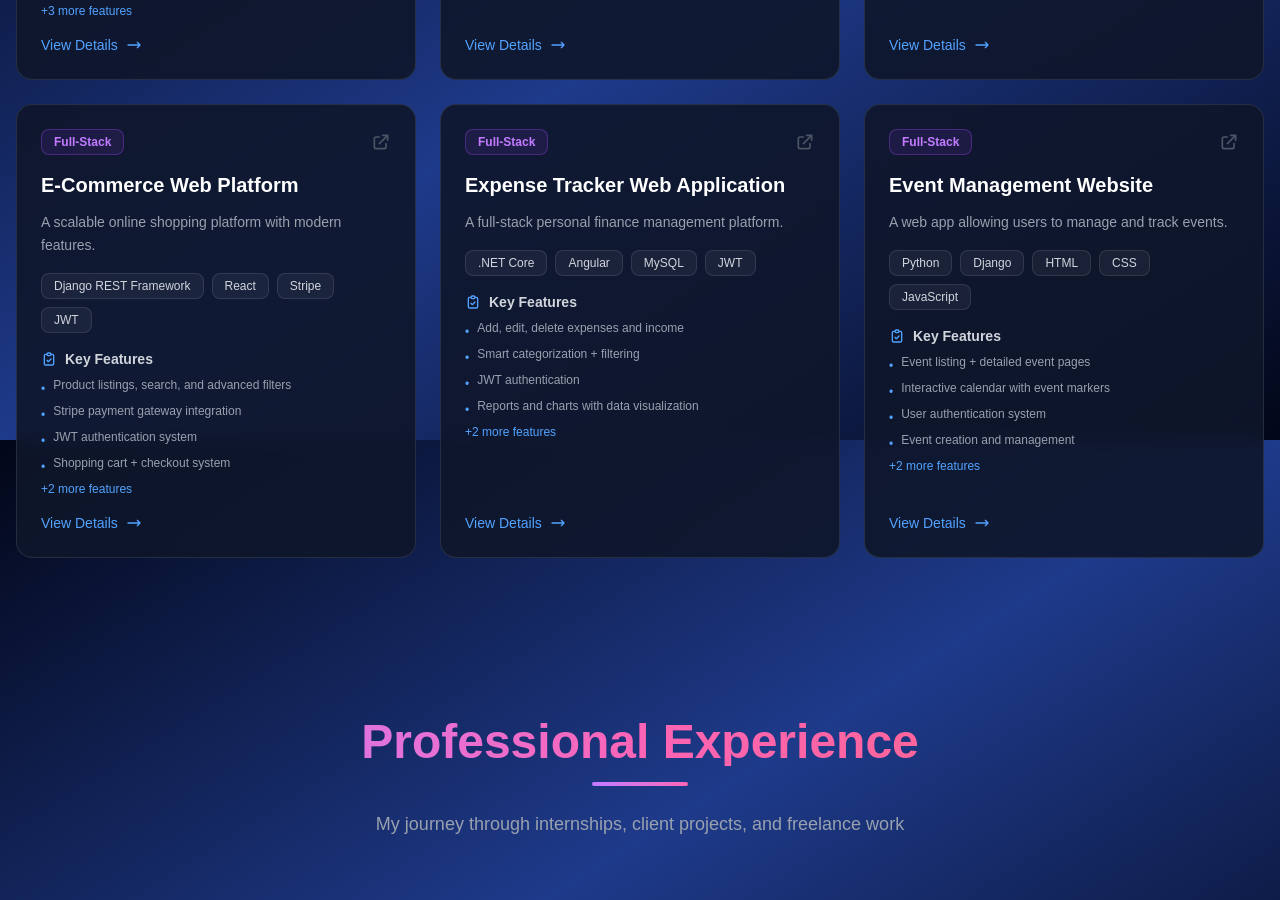
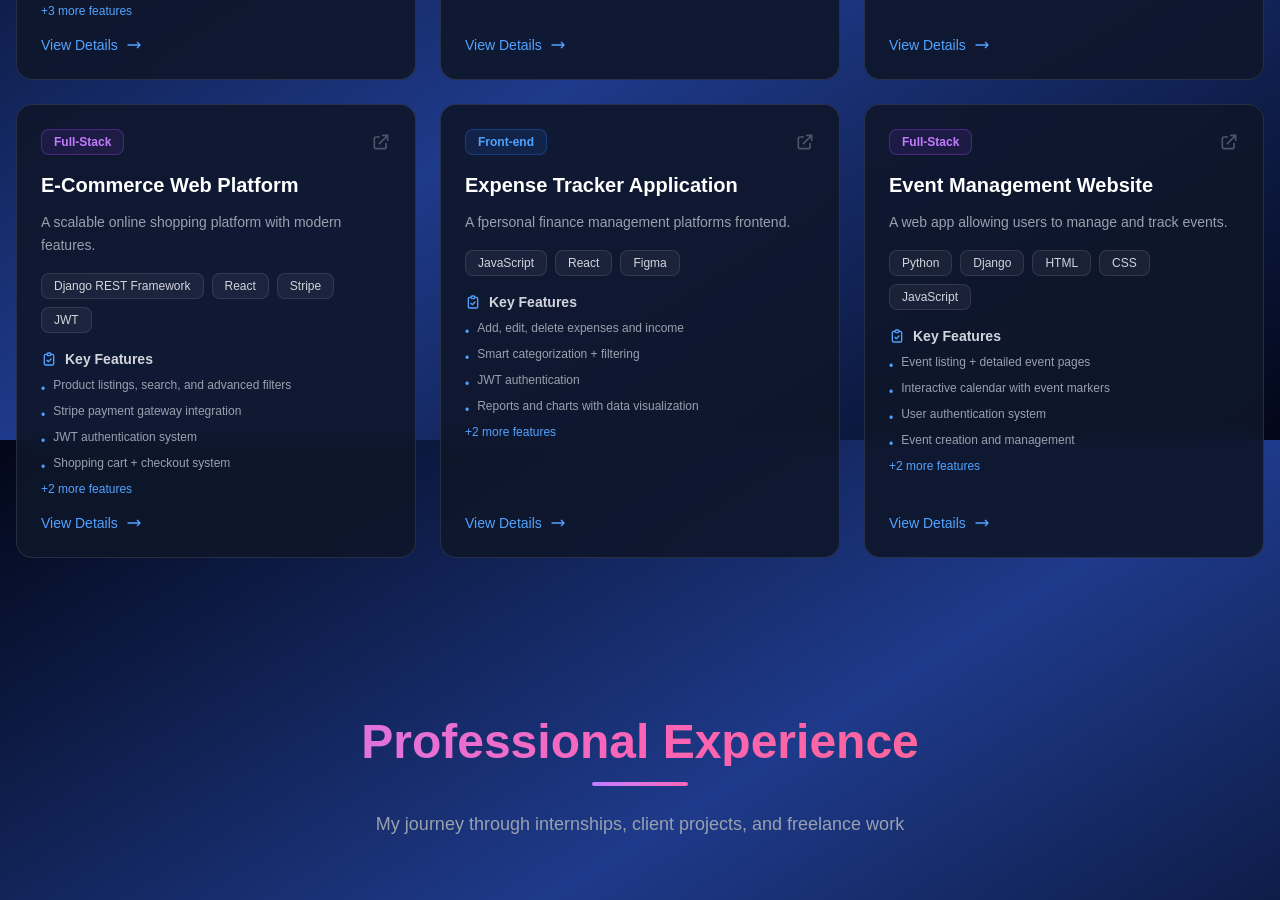
Before and after one commit to laibaqayoom2/laibaqayoom2.github.io, a React (Vite) app: page / in a window 1280 px wide. Shown: the part 2760-3660 px from the top of the page. Built offline with nearby package versions, Linux system fonts and the light colour scheme.

Commit message:
Changed projects

```diff
--- a/src/components/sections/Projects.jsx
+++ b/src/components/sections/Projects.jsx
@@ -75,9 +75,9 @@ const projectList = [
     image: "https://images.unsplash.com/photo-1557821552-17105176677c?w=800&h=500&fit=crop"
   },
   {
-    title: "Expense Tracker Web Application",
-    description: "A full-stack personal finance management platform.",
-    tech: [".NET Core", "Angular", "MySQL", "JWT"],
+    title: "Expense Tracker Application",
+    description: "A fpersonal finance management platforms frontend.",
+    tech: ["JavaScript", "React", "Figma"],
     features: [
       "Add, edit, delete expenses and income",
       "Smart categorization + filtering",
@@ -86,7 +86,7 @@ const projectList = [
       "Predictive insights for spending habits",
       "Dashboard with balance and recent transactions",
     ],
-    category: "Full-Stack",
+    category: "Front-end",
     github: "https://github.com/yourusername/expense-tracker",
     demo: "https://expense-demo.com",
     image: "https://images.unsplash.com/photo-1554224155-6726b3ff858f?w=800&h=500&fit=crop"
```
